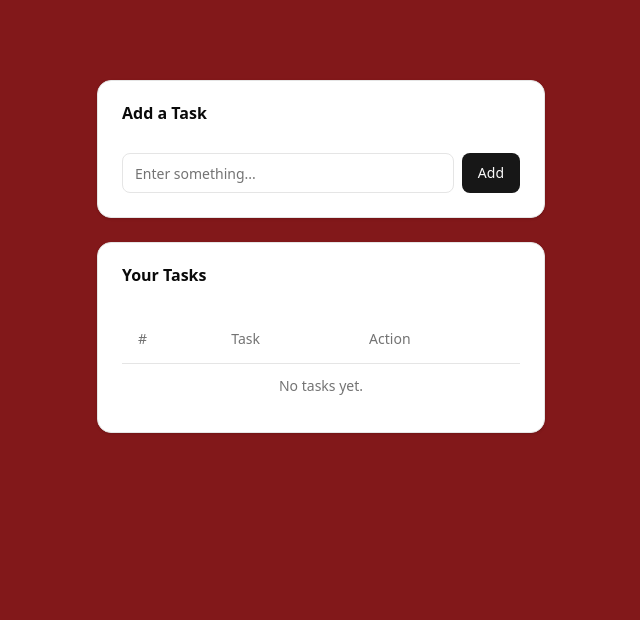
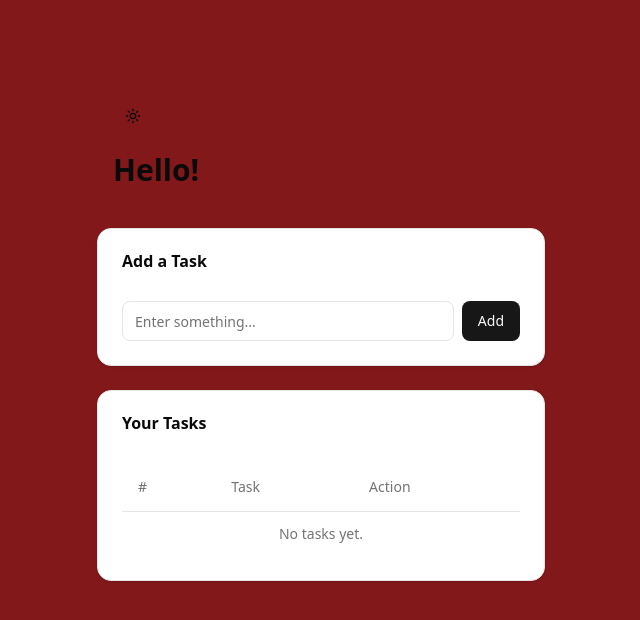
Before and after one commit to CelestialSkye/Todo-With-Power, a React (Vite) app: page / in a window 1280 px wide. Shown: the top 620 px of the page, without its empty margins (319-959 px from the left). Built offline with nearby package versions, Linux system fonts and the light colour scheme.

Commit message:
added light/dark theme toggle

```diff
--- a/package.json
+++ b/package.json
@@ -18,6 +18,7 @@
     "clsx": "^2.1.1",
     "gsap": "^3.13.0",
     "lucide-react": "^0.554.0",
+    "next-themes": "^0.4.6",
     "react": "^19.2.0",
     "react-dom": "^19.2.0",
     "tailwind-merge": "^3.4.0",
--- /dev/null
+++ b/src/components/theme-provider.jsx
@@ -0,0 +1,15 @@
+import React from "react";
+import { ThemeProvider as NextThemeProvider } from "next-themes";
+
+export function ThemeProvider({ children }) {
+  return (
+    <NextThemeProvider
+      attribute="class"
+      defaultTheme="system"
+      enableSystem={true}
+      disableTransitionOnChange={true}
+    >
+      {children}
+    </NextThemeProvider>
+  );
+}
--- /dev/null
+++ b/src/components/theme-toggle.jsx
@@ -0,0 +1,28 @@
+import { useTheme } from "next-themes";
+import { Button } from "@/components/ui/button";
+import { Sun, Moon } from "lucide-react";
+
+export function ThemeToggle() {
+  const { theme, setTheme } = useTheme();
+
+  return (
+    <Button
+      variant="ghost"
+      size="icon"
+      onClick={() => {
+        if (theme === "light") {
+          setTheme("dark");
+        } else {
+          setTheme("light");
+        }
+      }}
+      className="relative flex items-center justify-center"
+    >
+      <Sun className="h-5 w-5 rotate-0 scale-100 transition-all dark:rotate-90 dark:scale-0" />
+
+      <Moon className="absolute h-5 w-5 rotate-90 scale-0 transition-all dark:rotate-0 dark:scale-100" />
+
+      <span className="sr-only">Toggle theme</span>
+    </Button>
+  );
+}
--- a/src/components/toDo.jsx
+++ b/src/components/toDo.jsx
@@ -2,7 +2,7 @@ import { useState } from "react";
 import { Input } from "@/components/ui/input";
 import { Button } from "@/components/ui/button";
 import { useTodo } from "@/hooks/useTodo";
-
+import { ThemeToggle } from "./theme-toggle";
 import {
   Table,
   TableHeader,
@@ -30,7 +30,10 @@ export function ToDo() {
 
   return (
     <div className="w-full max-w-md mx-auto mt-10 space-y-6">
-
+       <div className="p-4">
+      <ThemeToggle />
+      <h1 className="text-3xl font-bold mt-4">Hello!</h1>
+    </div>
       <Card>
         <CardHeader>
           <CardTitle>Add a Task</CardTitle>
--- a/src/main.jsx
+++ b/src/main.jsx
@@ -1,10 +1,13 @@
-import { StrictMode } from 'react'
-import { createRoot } from 'react-dom/client'
-import './index.css'
-import App from './App'
+import { StrictMode } from "react";
+import { createRoot } from "react-dom/client";
+import "./index.css";
+import App from "./App";
+import { ThemeProvider } from "./components/theme-provider";
 
-createRoot(document.getElementById('root')).render(
-  <StrictMode>
-    <App />
-  </StrictMode>,
-)
+createRoot(document.getElementById("root")).render(
+  <ThemeProvider>
+    <StrictMode>
+      <App />
+    </StrictMode>
+  </ThemeProvider>
+);
```
Also changed, not shown: src/App.tsx (+8 -21 lines), 1 other file (tests, documents, lock files or other folders).
